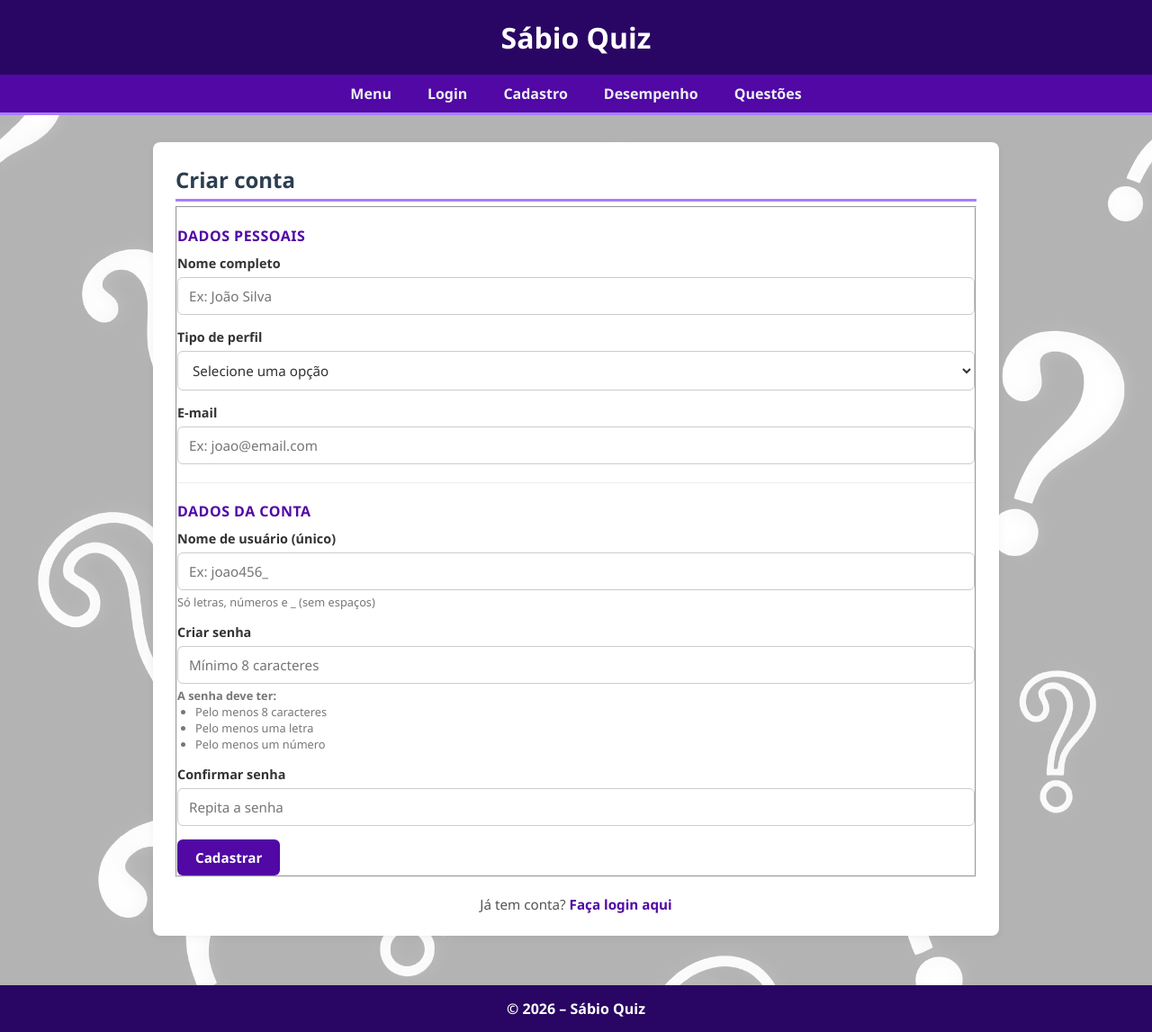
After one commit to AdamBarreto/ProjProgInternet, a Node server app: page /cadastro in a window 1280 px wide. The commit adds this page. Shown: the whole page at 90% size. Run offline with Node 20, Linux system fonts and the light colour scheme.

Commit message:
Implementação do motor de engine 'ejs' para gerar páginas html dinâmicas; Início da substituição dos endpoints HTTPs pelas páginas da camada de visão; alteração no nome das variáveis da página de cadastro e do script de validação de formulários html 'script.js'

```diff
--- a/app.js
+++ b/app.js
@@ -1,6 +1,15 @@
 const express = require('express');
 const app = express();
+const path = require('path');
+
 app.use(express.json());
+app.use(express.urlencoded({ extended: true }));
+
+app.use(express.static("public"));
+app.use("/public", express.static("public"));
+
+app.set("views", path.join(__dirname, "views"));
+app.set("view engine", "ejs");
 
 const questaoRoutes = require('./routes/questaoRoutes.js');
 app.use('/usuario/:id/questoes', questaoRoutes);
@@ -11,7 +20,7 @@ app.use('/usuario/:id', resultadoRoutes);
 const quizRouter = require('./routes/quizRoutes.js');
 app.use('/usuario/:id/quizzes', quizRouter);
 
-const usuariosRoutes = require('./routes/usuarios');
+const usuariosRoutes = require('./routes/usuarioRoutes');
 app.use(usuariosRoutes);
 
 app.use((err, req, res, next) => {
@@ -27,6 +36,10 @@ app.use((err, req, res, next) => {
     res.status(status).json({ erro: status >= 500 ? 'Erro interno do servidor.' : err.message });
 });
 
+app.get('/cadastro', (req, res) => {
+    res.render('cadastro');
+});
+
 app.listen(3000, () => {
     console.log('Servidor iniciado na porta 3000')
 });
--- a/package.json
+++ b/package.json
@@ -9,11 +9,13 @@
   "dependencies": {
     "ajv": "^8.20.0",
     "dotenv": "^16.6.1",
+    "ejs": "^7.0.2",
     "express": "^5.2.1",
     "hbs": "^3.1.1",
     "http-errors": "^2.0.1",
     "jsonwebtoken": "^9.0.3",
     "nodemon": "^1.14.10",
+    "path": "^0.12.7",
     "pg": "^8.23.1"
   },
   "allowScripts": {
--- a/views/script.js
+++ b/public/script.js
@@ -5,18 +5,15 @@
 // Apenas roda o que for da página de Cadastro
 if (document.getElementById('formCadastro')) {
     document.getElementById('formCadastro').addEventListener('submit', function (event) {
-        event.preventDefault();
-
-        if (validarCadastro()) {
-            alert("Cadastro realizado com sucesso!");
-        } else {
+        if (!validarCadastro()) {
+            event.preventDefault();
             alert("Corrija os erros.");
         }
     });
 
     document.getElementById('nome').addEventListener('blur', validarNome);
-    document.getElementById('usuario').addEventListener('blur', validarUsuario);
-    document.getElementById('perfil').addEventListener('blur', validarPerfil);
+    document.getElementById('username').addEventListener('blur', validarUsuario);
+    document.getElementById('role').addEventListener('blur', validarPerfil);
     document.getElementById('email').addEventListener('blur', validarEmail);
     document.getElementById('senha').addEventListener('blur', validarSenha);
     document.getElementById('confirma-senha').addEventListener('blur', validarConfirmaSenha);
@@ -39,7 +36,7 @@ function validarNome() {
 }
 
 function validarPerfil() {
-    const campo = document.getElementById('perfil');
+    const campo = document.getElementById('role');
     const nome = campo.value;
     const erro = document.getElementById('perfilErro');
 
@@ -55,7 +52,7 @@ function validarPerfil() {
 }
 
 function validarUsuario() {
-    const campo = document.getElementById('usuario');
+    const campo = document.getElementById('username');
     const usuario = campo.value;
     const erro = document.getElementById('usuarioErro');
 
--- a/routes/usuarios.js
+++ b/routes/usuarioRoutes.js
@@ -9,13 +9,14 @@ const { cadastroUsuarioSchema, loginSchema, atualizarUsuarioSchema } = require('
 
 const { verifyJWT, verifyAuth, requireRole } = require('../middlewares/jwt');
 
-router.post('/usuario', validar(cadastroUsuarioSchema), UsuarioApiController.criar);
+router.post('/usuario/cadastro', validar(cadastroUsuarioSchema), UsuarioApiController.criar);
 router.post('/login', validar(loginSchema), LoginController.login);
 router.post('/logout', verifyJWT, LoginController.logout);
 
 router.get('/profile', verifyJWT, (req, res) => {
     res.status(200).json({ usuario: req.user });
 });
+router.get('/verusuarios', UsuarioApiController.listar);
 router.get('/usuario', verifyJWT, requireRole(['admin']), UsuarioApiController.listar);
 router.get('/aluno', verifyJWT, requireRole(['admin']), UsuarioApiController.listarAlunos);
 router.get('/docente', verifyJWT, requireRole(['admin']), UsuarioApiController.listarDocentes);
--- /dev/null
+++ b/views/cadastro.ejs
@@ -0,0 +1,107 @@
+<!DOCTYPE html>
+<html lang="pt-br">
+<head>
+    <meta charset="UTF-8">
+    <title>Sábio Quiz – Cadastro</title>
+    <link rel="stylesheet" href="../public/style.css">
+
+
+</head>
+<body>
+
+    <header id="cabecalho">
+        <h1>Sábio Quiz</h1>
+    </header>
+
+    <nav id="menu-horizontal">
+        <ul>
+            <li><a href="index.html">Menu</a></li>
+            <li><a href="login.html">Login</a></li>
+            <li><a href="cadastro.html">Cadastro</a></li>
+            <li><a href="desempenho.html">Desempenho</a></li>
+            <li><a href="gerenciamento.html">Questões</a></li>
+        </ul>
+    </nav>
+
+    <div id="fundoimg">
+        <main id="conteudo-principal">
+            <div class="cartao">
+                <div class="icone"></div>
+                <h2 class="cartao-titulo">Criar conta</h2>
+
+                <form id="formCadastro" action="/usuario/cadastro" method="POST">
+                    <fieldset>
+                        <p class="secao-label">Dados Pessoais</p>
+
+                        <div class="campo">
+                            <label for="nome">Nome completo</label>
+                            <input type="text" id="nome" name="nome" placeholder="Ex: João Silva">
+                            <span id="nomeErro" class="erro-mensagem" style="color: red; font-size: 14px;"></span>
+                        </div>
+
+                        <div class="campo">
+                            <label for="role">Tipo de perfil</label>
+                            <select id="role" name="role">
+                                <option value="" disabled selected>Selecione uma opção</option>
+                                <option value="docente">Docente</option>
+                                <option value="aluno">Aluno</option>
+                            </select>
+                            <span id="perfilErro" class="erro-mensagem" style="color: red; font-size: 14px;"></span>
+                        </div>
+
+                        <div class="campo">
+                            <label for="email">E-mail</label>
+                            <input type="email" id="email" name="email" placeholder="Ex: joao@email.com">
+                            <span id="emailErro" class="erro-mensagem" style="color: red; font-size: 14px;"></span>
+                        </div>
+
+                        <hr class="divider">
+
+                        <p class="secao-label">Dados da Conta</p>
+
+                        <div class="campo">
+                            <label for="username">Nome de usuário (único)</label>
+                            <input type="text" id="username" name="username" placeholder="Ex: joao456_">
+                            <span class="dica">Só letras, números e _ (sem espaços)</span>
+                            <span id="usuarioErro" class="erro-mensagem" style="color: red; font-size: 14px;"></span>
+                        </div>
+
+                        <div class="campo">
+                            <label for="senha">Criar senha</label>
+                            <input type="password" id="senha" name="senha" placeholder="Mínimo 8 caracteres">
+                            <span class="dica">
+                                <strong>A senha deve ter:</strong>
+                                <ul style="margin-left: 20px;">
+                                    <li>Pelo menos 8 caracteres</li>
+                                    <li>Pelo menos uma letra</li>
+                                    <li>Pelo menos um número</li>
+                                </ul>
+                            </span>
+                            <span id="senhaErro" class="erro-mensagem" style="color: red; font-size: 14px;"></span>
+                        </div>
+
+                        <div class="campo">
+                            <label for="confirma-senha">Confirmar senha</label>
+                            <input type="password" id="confirma-senha" placeholder="Repita a senha">
+                            <span id="confirmaSenhaErro" class="erro-mensagem" style="color: red; font-size: 14px;"></span>
+                        </div>
+
+                        <button type="submit" class="btn-primario">Cadastrar</button>
+                    </fieldset>
+                </form>
+
+
+                <div class="link-rodape">
+                    Já tem conta? <a href="login.html">Faça login aqui</a>
+                </div>
+            </div>
+        </main>
+    </div>
+
+    <footer id="rodape">
+        <p><strong>&copy; 2026 – Sábio Quiz</strong></p>
+    </footer>
+
+    <script src="/script.js"></script>
+</body>
+</html>
--- a/views/gerenciamento.html
+++ b/views/gerenciamento.ejs
@@ -153,6 +153,6 @@
     <footer id="rodape">
         <p><strong>&copy; 2026 – Sábio Quiz</strong></p>
     </footer>
-    <script src="script.js"></script>
+    <script src="/script.js"></script>
 </body>
 </html>
--- a/views/hospedar.html
+++ b/views/hospedar.ejs
@@ -65,7 +65,7 @@
     <footer id="rodape">
         <p><strong>&copy; 2026 – Sábio Quiz</strong></p>
     </footer>
-    <script src="script.js"></script>
+    <script src="/script.js"></script>
 
 </body>
 </html>
--- a/views/index.html
+++ b/views/index.ejs
@@ -101,7 +101,7 @@
         <footer id="rodape">
             <p><strong>&copy; 2026 - Sábio Quiz</strong></p>
         </footer>
-    <script src="script.js"></script>
+    <script src="/script.js"></script>
     </body>
 </html>
 -
--- a/views/login.html
+++ b/views/login.ejs
@@ -55,6 +55,6 @@
         <p><strong>&copy; 2026 – Sábio Quiz</strong></p>
     </footer>
 
-    <script src="script.js"></script>
+    <script src="/script.js"></script>
 </body>
 </html>
--- a/views/opcoes.html
+++ b/views/opcoes.ejs
@@ -103,6 +103,6 @@
         <footer id="rodape">
             <p><strong>&copy; 2026 – Sábio Quiz</strong></p>
         </footer>
-        <script src="script.js"></script>
+        <script src="/script.js"></script>
     </body>
 </html>
--- a/views/quiz.html
+++ b/views/quiz.ejs
@@ -97,6 +97,6 @@
         <p><strong>&copy; 2026 - Sábio Quiz</strong></p>
     </footer>
 
-    <script src="script.js"></script>
+    <script src="/script.js"></script>
 </body>
 </html>
```
Also changed, not shown: views/cadastro.html (deleted, +0 -105 lines), views/desempenho.ejs (renamed from views/desempenho.html), views/scores.ejs (renamed from views/scores.html), 2 other files.
